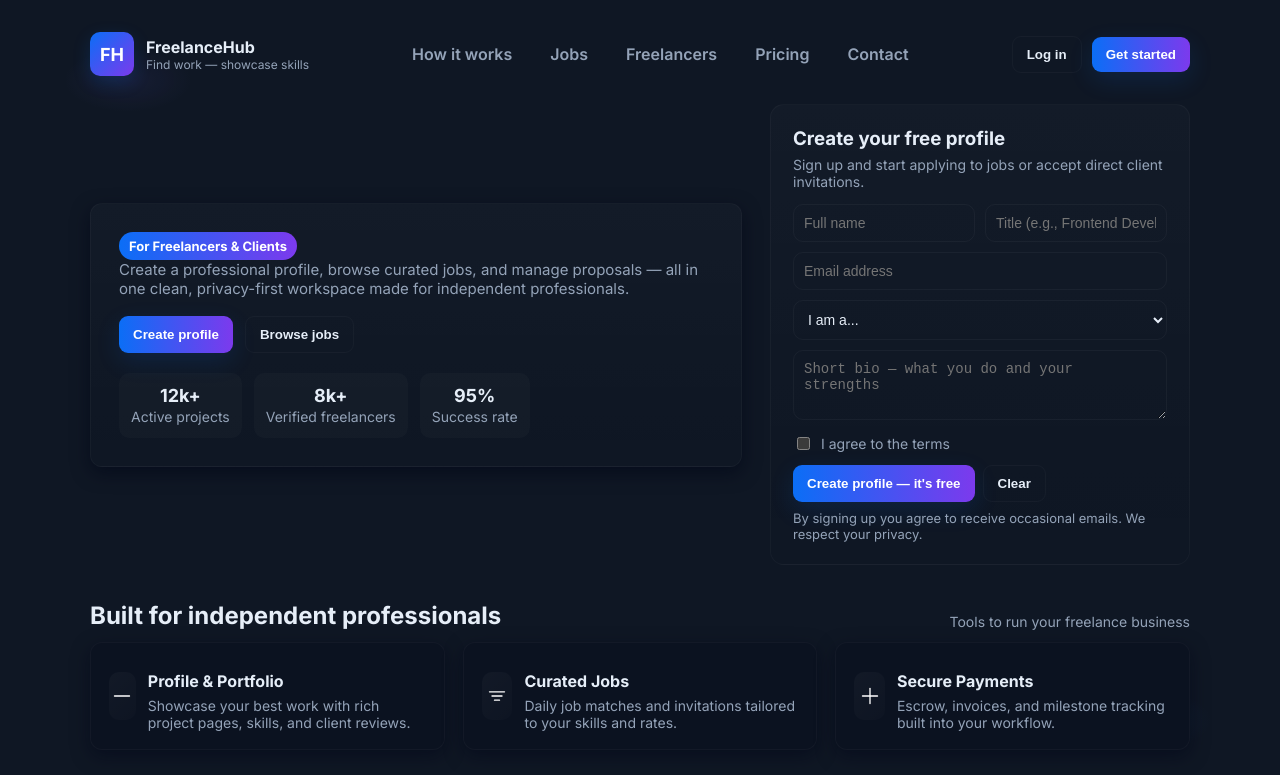
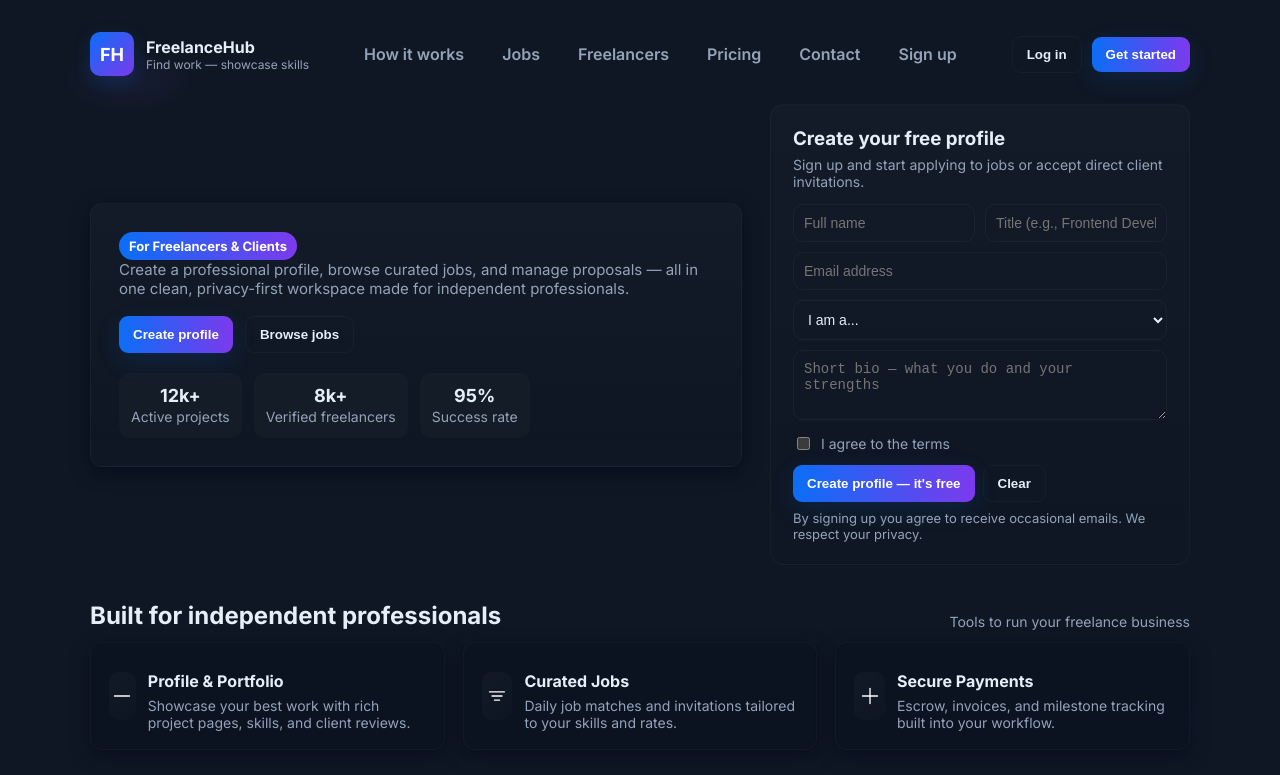
Before and after one commit to 230701372/Day-2, a plain HTML site: page index.html in a window 1280 px wide. Shown: the top 775 px of the page. Drawn offline with Linux system fonts and the light colour scheme.

Commit message:
task-102

```diff
--- a/index.html
+++ b/index.html
@@ -210,6 +210,7 @@
                 <a href="#freelancers">Freelancers</a>
                 <a href="#pricing">Pricing</a>
                 <a href="#contact">Contact</a>
+                <a href="#signup">Sign up</a>
             </nav>
 
             <div class="actions">
```
